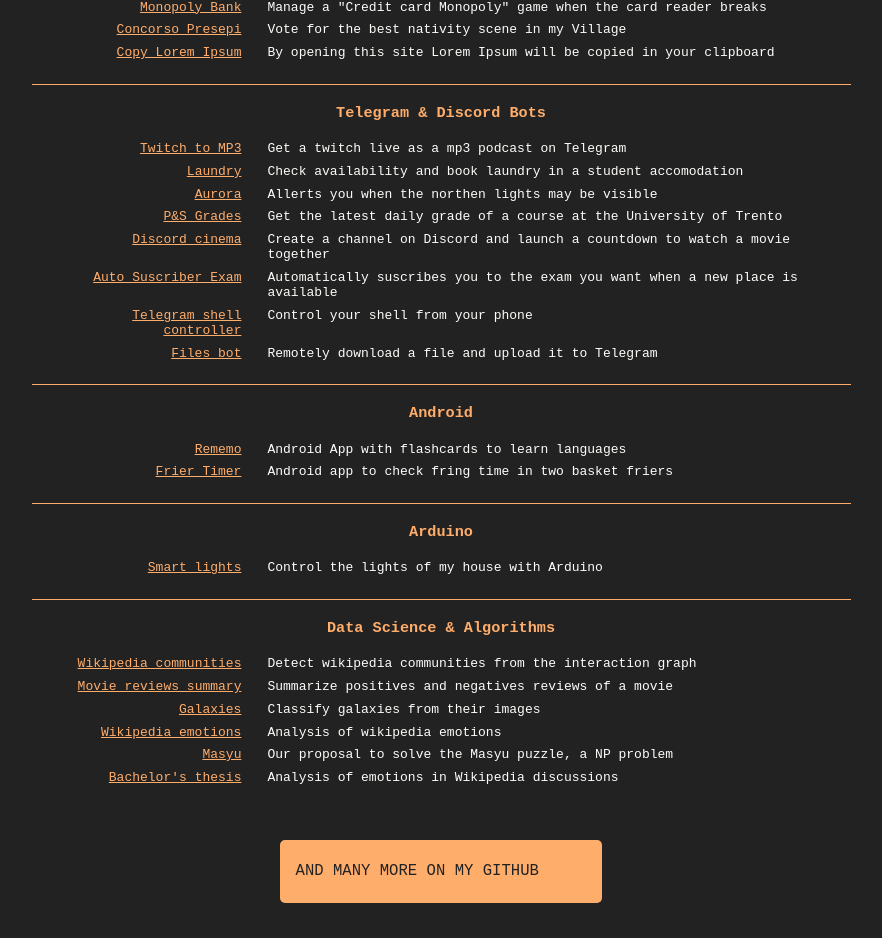
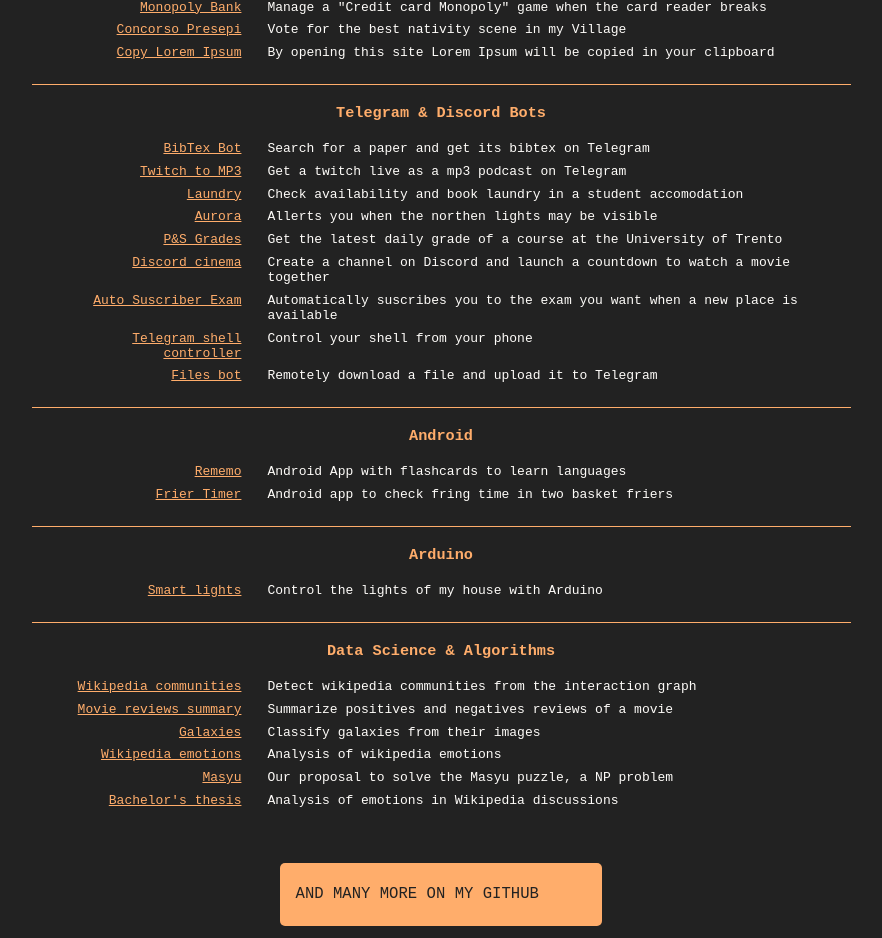
Before and after one commit to nicolatoscan/nicolatoscan, a Svelte app: page / in a window 1280 px wide. Shown: the part 3154-4092 px from the top of the page, without its empty margins (199-1081 px from the left). Built offline with nearby package versions, Linux system fonts and the light colour scheme; some icons are missing.

Commit message:
added project

```diff
--- a/src/components/Projects.svelte
+++ b/src/components/Projects.svelte
@@ -34,6 +34,7 @@
             { name: "Copy Lorem Ipsum", link: "https://github.com/nicolatoscan/copy-lorem-ipsum",       description: "By opening this site Lorem Ipsum will be copied in your clipboard" },
         ] },
         { name: "Telegram & Discord Bots", projects: [
+            { name: "BibTex Bot",                   link: "https://github.com/nicolatoscan/bibtex-bot",                                 description: "Search for a paper and get its bibtex on Telegram" },
             { name: "Twitch to MP3",                link: "https://github.com/nicolatoscan/twitch-to-mp3-telegram-bot",                 description: "Get a twitch live as a mp3 podcast on Telegram" },
             { name: "Laundry",                      link: "https://github.com/nicolatoscan/laundry-bot",                                description: "Check availability and book laundry in a student accomodation" },
             { name: "Aurora",                       link: "https://github.com/nicolatoscan/aurora-bot",                                 description: "Allerts you when the northen lights may be visible" },
```
Also changed, not shown: 1 other file (tests, documents, lock files or other folders).
